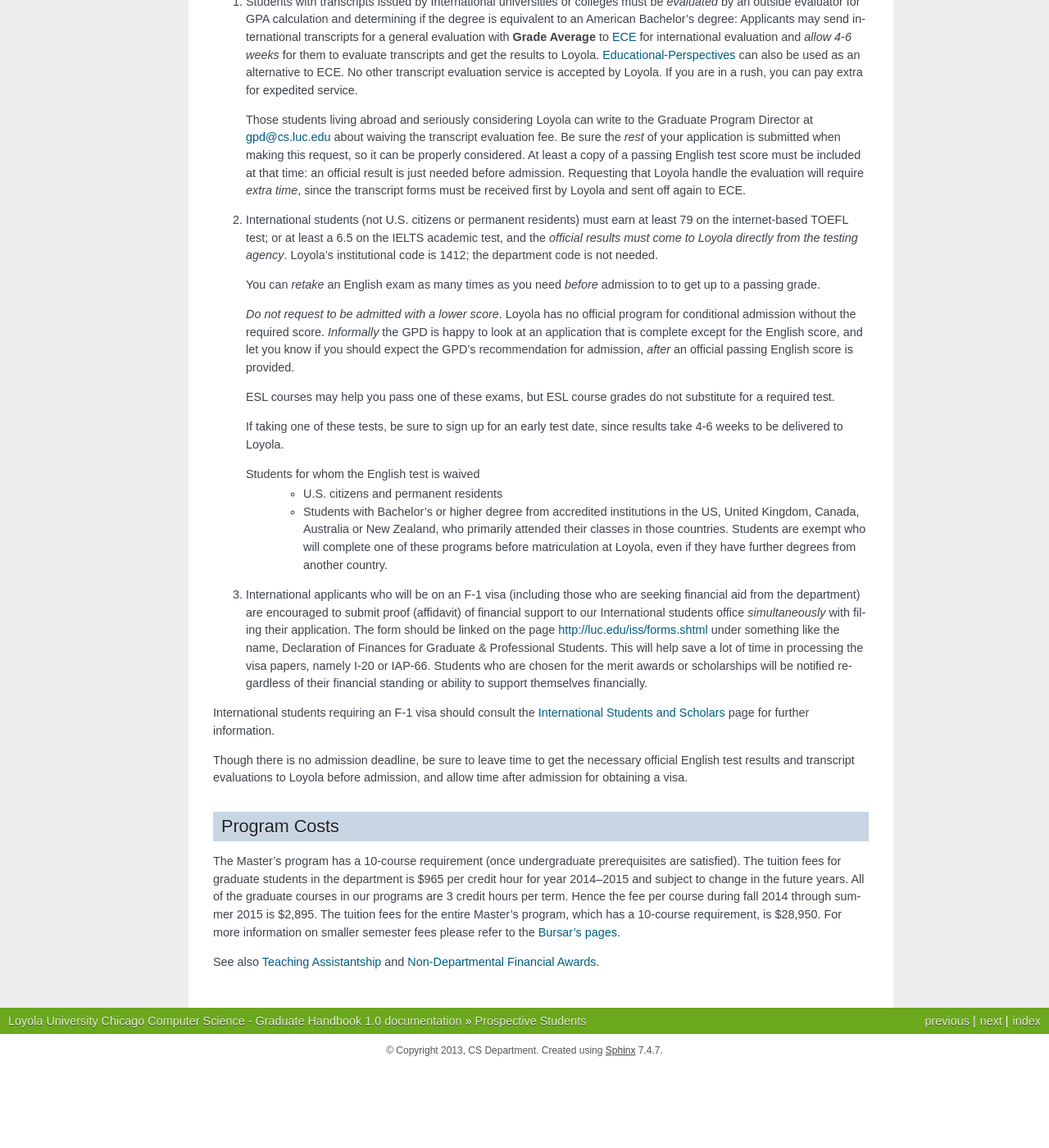
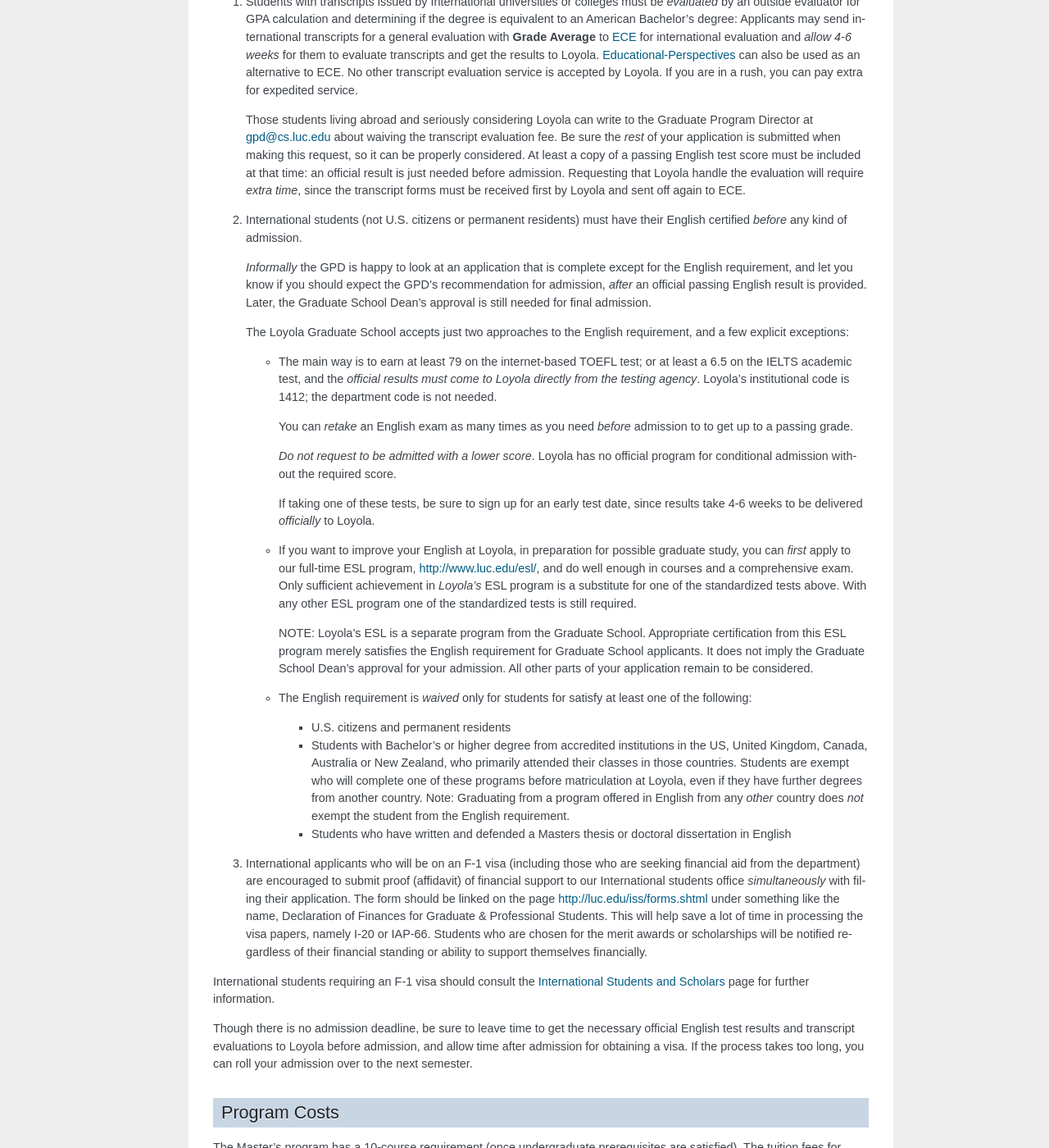
Before and after one commit to LoyolaChicagoCS/gradhandbook, a Sphinx documentation site: the page built from source/prospective_students.rst, in a window 1280 px wide and 1400 px high, scrolled down 1505 px. Shown: the whole window at 82% size. Built offline with Sphinx 7.4.7, drawn with Linux system fonts in a browser that asks for light colours; before the commit the page ends 2806 px from its top, so only the background shows below that.

Commit message:
allow ESL at Loyola

```diff
--- a/source/prospective_students.rst
+++ b/source/prospective_students.rst
@@ -114,6 +114,7 @@
 on-campus jobs.
 
 .. index:: prospective international graduate students
+   ESL at Loyola
 
 .. _additional_requirements_for_international_applicants:
 
@@ -147,37 +148,67 @@
      since the transcript forms must be received first by Loyola
      and sent off again to ECE.
 #.   International students (not U.S. citizens or permanent residents)
-     must earn at least
-     79 on the internet-based TOEFL test; or at least a 6.5 on the IELTS academic test,
-     and the *official results must come to Loyola directly from the testing agency*.
-     Loyola's institutional code is 1412;
-     the department code is not needed.
+     must have their English certified *before* any kind of admission.
 
-     You can *retake* an English exam as many times as you need
-     *before* admission
-     to to get up to a passing grade.
+     *Informally* the GPD is happy to look at an application that is complete except
+     for the English requirement, and let you know if you should expect the GPD's
+     recommendation for admission, *after* an
+     official passing English result is provided.
+     Later, the Graduate School Dean's approval is still needed for final admission.
 
-     *Do not request to be admitted with a lower score*.
-     Loyola has no official program for conditional admission without the required
-     score.
-     *Informally* the GPD is happy to look at an application that is complete except
-     for the English score, and let you know if you should expect the GPD's
-     recommendation for admission, *after* an official passing English score is provided.
+     The Loyola Graduate School accepts just two approaches to the English
+     requirement, and a few explicit exceptions:
 
-     ESL courses may help you pass one of these exams, but ESL
-     course grades do not substitute for a required test.
+     *   The main way is to earn at least
+         79 on the internet-based TOEFL test; or at least a 6.5 on the
+         IELTS academic test,
+         and the *official results must come to Loyola directly*
+         *from the testing agency*.
+         Loyola's institutional code is 1412;
+         the department code is not needed.
 
-     If taking one of these tests, be sure to sign up for an early test date,
-     since results take 4-6 weeks to be delivered to Loyola.
+         You can *retake* an English exam as many times as you need
+         *before* admission
+         to to get up to a passing grade.
 
-     Students for whom the English test is waived
-      *  U.S. citizens and permanent residents
-      *  Students with Bachelor's or higher degree from accredited institutions in the US,
-         United Kingdom, Canada, Australia or New Zealand,
-         who primarily attended their classes in those countries.  Students
-         are exempt who
-         will complete one of these programs before matriculation at Loyola,
-         even if they have further degrees from another country.
+         *Do not request to be admitted with a lower score*.
+         Loyola has no official program for conditional admission without
+         the required score.
+
+         If taking one of these tests, be sure to sign up for an early test date,
+         since results take 4-6 weeks to be delivered *officially* to Loyola.
+
+     *   If you want to improve your English at Loyola, in preparation for
+         possible graduate study, you can *first*
+         apply to our full-time ESL program, http://www.luc.edu/esl/,
+         and do well enough in courses and a comprehensive exam.  Only sufficient
+         achievement in *Loyola's*
+         ESL program is a substitute for one of the standardized tests above.
+         With any other ESL program one of the standardized tests is still
+         required.
+
+         NOTE:  Loyola's ESL is a separate program from the Graduate School.
+         Appropriate certification from this ESL program merely
+         satisfies the English requirement for Graduate School applicants.
+         It does not imply the Graduate School Dean's approval for your
+         admission.  All other
+         parts of your application remain to be considered.
+
+     *   The English requirement is *waived* only for students for satisfy
+         at least one of the following:
+
+         *   U.S. citizens and permanent residents
+         *   Students with Bachelor's or higher degree from accredited
+             institutions in the US,
+             United Kingdom, Canada, Australia or New Zealand,
+             who primarily attended their classes in those countries.
+             Students are exempt who
+             will complete one of these programs before matriculation at Loyola,
+             even if they have further degrees from another country.
+             Note: Graduating from a program offered in English from any *other* country
+             does *not* exempt the student from the English requirement.
+         *   Students who have written and defended a Masters thesis or
+             doctoral dissertation in English
 
 #.   International applicants who will be on an F-1 visa
      (including those who are seeking financial aid from the department)
@@ -200,7 +231,8 @@
 Though there is no admission deadline,
 be sure to leave time to get the necessary official English test results and
 transcript evaluations to Loyola before admission,
-and allow time after admission for obtaining a visa.
+and allow time after admission for obtaining a visa.  If the process takes too
+long, you can roll your admission over to the next semester.
 
 
 .. index:: program costs
```
